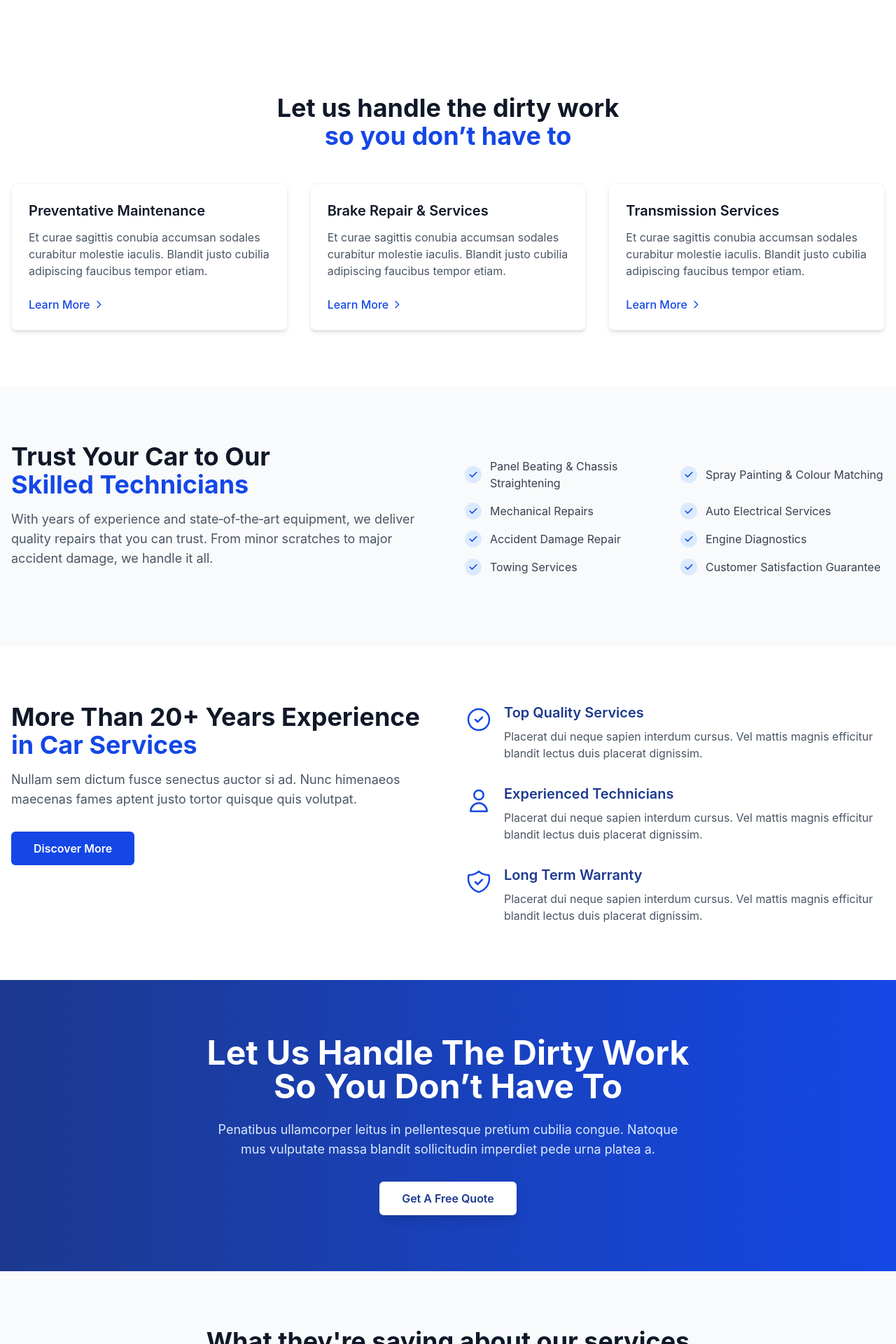
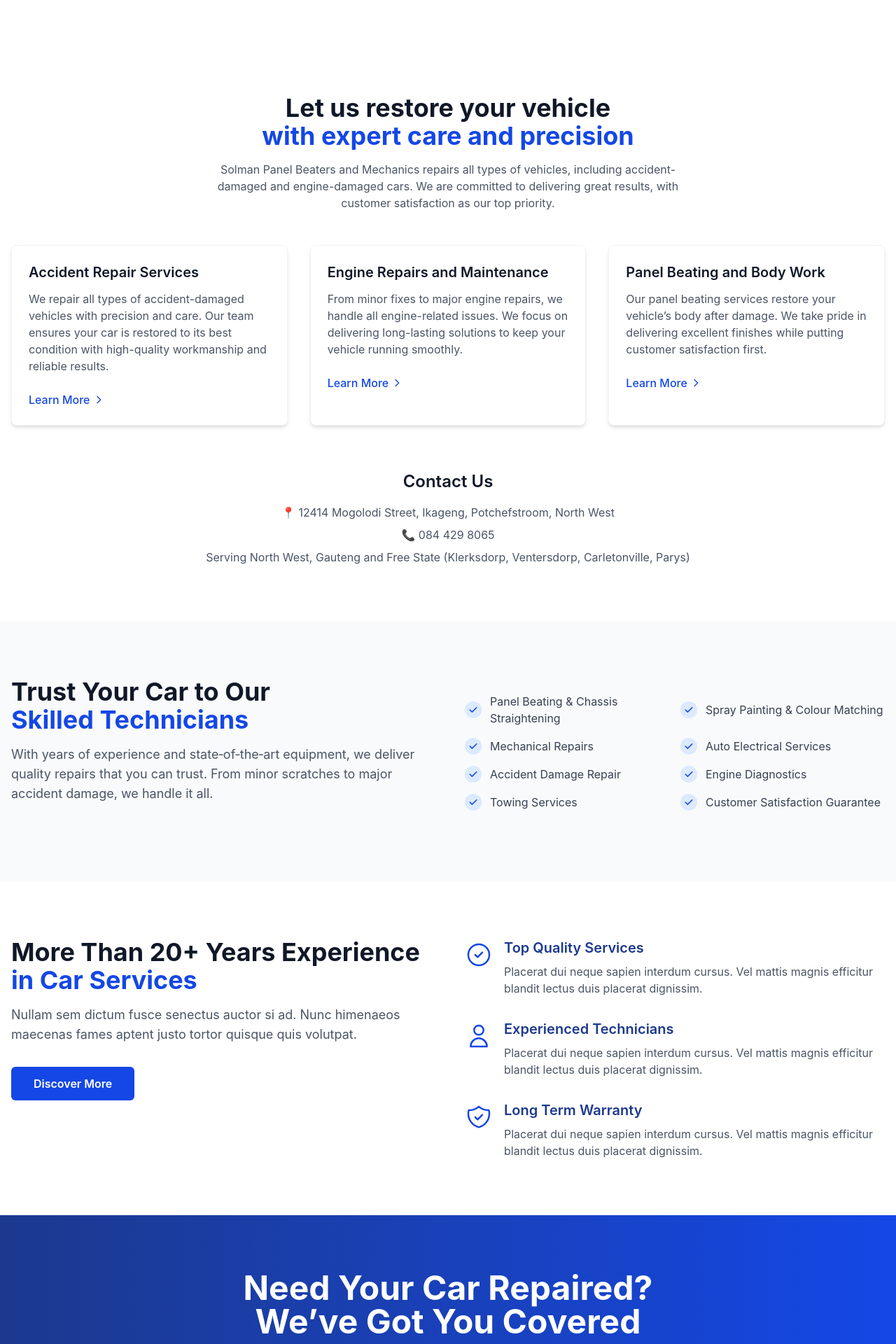
Before and after one commit to lihleG/solman-panelbeaters, a React (Vite) app: page / in a window 1280 px wide. Shown: the part 1240-3160 px from the top of the page at 70% size. Built offline with nearby package versions, Linux system fonts and the light colour scheme.

Commit message:
Update Services and CallToAction components

```diff
--- a/src/components/CallToAction.jsx
+++ b/src/components/CallToAction.jsx
@@ -12,9 +12,9 @@
           transition={{ duration: 0.6 }}
           className="text-3xl md:text-4xl lg:text-5xl font-bold text-white mb-6"
         >
-          Let Us Handle The Dirty Work
+          Need Your Car Repaired?
           <br />
-          So You Don’t Have To
+          We’ve Got You Covered
         </motion.h2>
 
         <motion.p
@@ -24,8 +24,9 @@
           transition={{ delay: 0.2, duration: 0.6 }}
           className="text-lg text-blue-100 max-w-2xl mx-auto mb-8"
         >
-          Penatibus ullamcorper leitus in pellentesque pretium cubilia congue.
-          Natoque mus vulputate massa blandit sollicitudin imperdiet pede urna platea a.
+          At Solman Panel Beaters and Mechanics, we repair all types of vehicles,
+          including accident-damaged and engine-damaged cars. We deliver reliable,
+          high-quality results with customer satisfaction as our top priority.
         </motion.p>
 
         <motion.div
@@ -34,9 +35,12 @@
           viewport={{ once: true }}
           transition={{ delay: 0.4, duration: 0.5 }}
         >
-          <button className="bg-white text-blue-900 font-semibold py-3 px-8 rounded-md shadow-lg hover:shadow-xl transition duration-300 transform hover:scale-105">
-            Get A Free Quote
-          </button>
+          <a
+            href="tel:0844298065"
+            className="inline-block bg-white text-blue-900 font-semibold py-3 px-8 rounded-md shadow-lg hover:shadow-xl transition duration-300 transform hover:scale-105"
+          >
+            Call Now: 084 429 8065
+          </a>
         </motion.div>
       </div>
     </section>
--- a/src/components/Services.jsx
+++ b/src/components/Services.jsx
@@ -3,23 +3,23 @@
 
 const services = [
   {
-    title: "Preventative Maintenance",
+    title: "Accident Repair Services",
     description:
-      "Et curae sagittis conubia accumsan sodales curabitur molestie iaculis. Blandit justo cubilia adipiscing faucibus tempor etiam.",
+      "We repair all types of accident-damaged vehicles with precision and care. Our team ensures your car is restored to its best condition with high-quality workmanship and reliable results.",
     buttonText: "Learn More",
     link: "#",
   },
   {
-    title: "Brake Repair & Services",
+    title: "Engine Repairs and Maintenance",
     description:
-      "Et curae sagittis conubia accumsan sodales curabitur molestie iaculis. Blandit justo cubilia adipiscing faucibus tempor etiam.",
+      "From minor fixes to major engine repairs, we handle all engine-related issues. We focus on delivering long-lasting solutions to keep your vehicle running smoothly.",
     buttonText: "Learn More",
     link: "#",
   },
   {
-    title: "Transmission Services",
+    title: "Panel Beating and Body Work",
     description:
-      "Et curae sagittis conubia accumsan sodales curabitur molestie iaculis. Blandit justo cubilia adipiscing faucibus tempor etiam.",
+      "Our panel beating services restore your vehicle’s body after damage. We take pride in delivering excellent finishes while putting customer satisfaction first.",
     buttonText: "Learn More",
     link: "#",
   },
@@ -35,11 +35,26 @@
           whileInView={{ opacity: 1, y: 0 }}
           viewport={{ once: true }}
           transition={{ duration: 0.6 }}
-          className="text-3xl md:text-4xl font-bold text-center text-gray-900 mb-12"
+          className="text-3xl md:text-4xl font-bold text-center text-gray-900 mb-4"
         >
-          Let us handle the dirty work <br />
-          <span className="text-blue-700">so you don’t have to</span>
+          Let us restore your vehicle <br />
+          <span className="text-blue-700">
+            with expert care and precision
+          </span>
         </motion.h2>
+
+        {/* Business Description */}
+        <motion.p
+          initial={{ opacity: 0 }}
+          whileInView={{ opacity: 1 }}
+          transition={{ delay: 0.2 }}
+          className="text-center text-gray-600 max-w-2xl mx-auto mb-12"
+        >
+          Solman Panel Beaters and Mechanics repairs all types of vehicles,
+          including accident-damaged and engine-damaged cars. We are committed
+          to delivering great results, with customer satisfaction as our top
+          priority.
+        </motion.p>
 
         {/* Cards Grid */}
         <div className="grid md:grid-cols-3 gap-8">
@@ -56,7 +71,9 @@
               <h3 className="text-xl font-semibold text-gray-900 mb-3">
                 {service.title}
               </h3>
-              <p className="text-gray-600 mb-6">{service.description}</p>
+              <p className="text-gray-600 mb-6">
+                {service.description}
+              </p>
               <a
                 href={service.link}
                 className="inline-flex items-center text-blue-700 font-medium hover:text-blue-800 transition-colors"
@@ -79,6 +96,23 @@
             </motion.div>
           ))}
         </div>
+
+        {/* Contact Section */}
+        <div className="text-center mt-16">
+          <h3 className="text-2xl font-semibold text-gray-900 mb-4">
+            Contact Us
+          </h3>
+          <p className="text-gray-600 mb-2">
+            📍 12414 Mogolodi Street, Ikageng, Potchefstroom, North West
+          </p>
+          <p className="text-gray-600 mb-2">
+            📞 084 429 8065
+          </p>
+          <p className="text-gray-600">
+            Serving North West, Gauteng and Free State (Klerksdorp,
+            Ventersdorp, Carletonville, Parys)
+          </p>
+        </div>
       </div>
     </section>
   );
```
